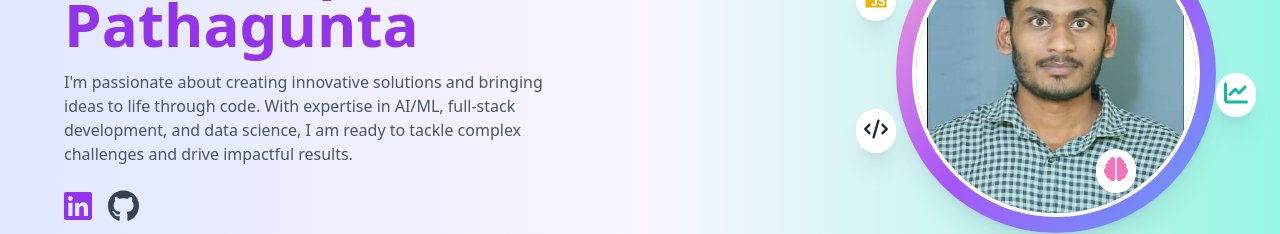
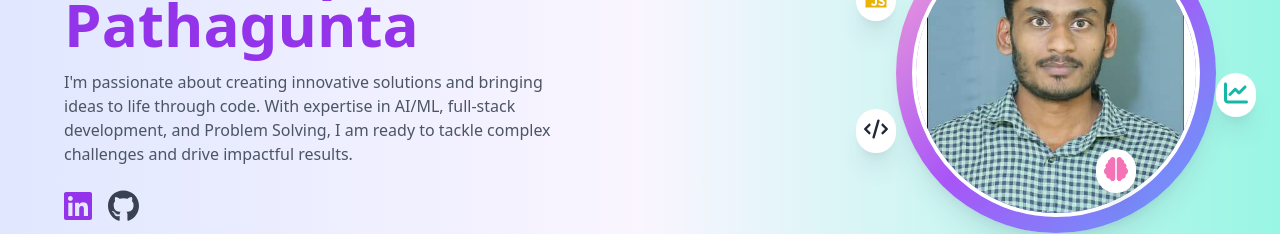
Before and after one commit to LAKSHMIPATHI-PATHAGUNTA/New-Portfolio, a React (Vite) app: page / in a window 1280 px wide. Shown: the part 327-561 px from the top of the page. Built offline with nearby package versions, Linux system fonts and the light colour scheme.

Commit message:
Update HeroPage.jsx

```diff
--- a/src/components/HeroPage.jsx
+++ b/src/components/HeroPage.jsx
@@ -27,7 +27,7 @@ export default function HeroPage() {
             Hi, I'm <span className="text-purple-600">Lakshmipathi Pathagunta</span>
           </h1>
           <p className="text-gray-600 mb-6 max-w-lg mx-auto lg:mx-0">
-            I'm passionate about creating innovative solutions and bringing ideas to life through code. With expertise in AI/ML, full-stack development, and data science, I am ready to tackle complex challenges and drive impactful results.
+            I'm passionate about creating innovative solutions and bringing ideas to life through code. With expertise in AI/ML, full-stack development, and Problem Solving, I am ready to tackle complex challenges and drive impactful results.
           </p>
           <div className="flex justify-center lg:justify-start space-x-4 mb-6">
             <a href="https://www.linkedin.com/in/pathagunta-lakshmipathi-81656624b/" target="_blank" rel="noopener noreferrer" className="text-purple-600 hover:text-purple-800 transition-colors duration-300">
```
